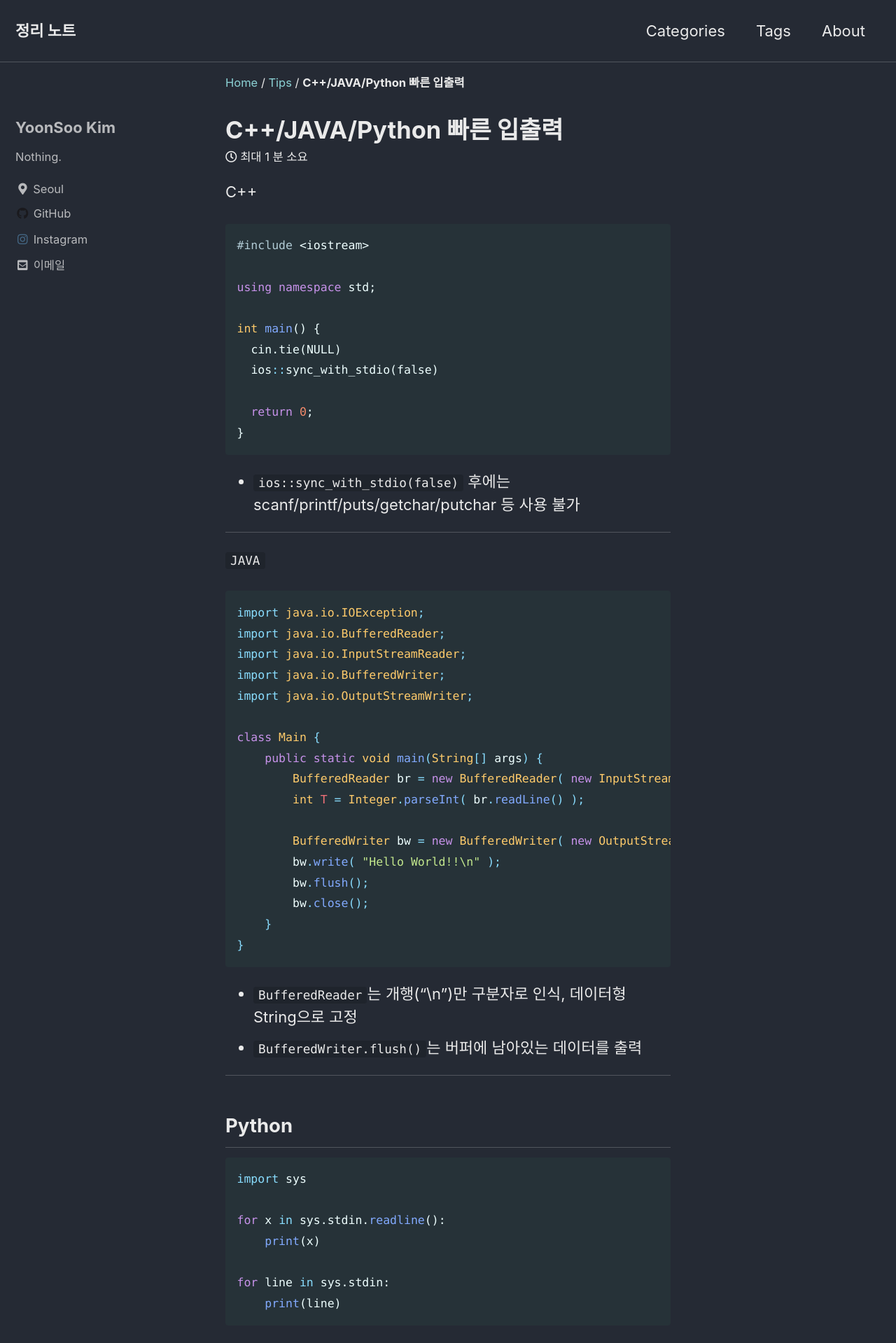
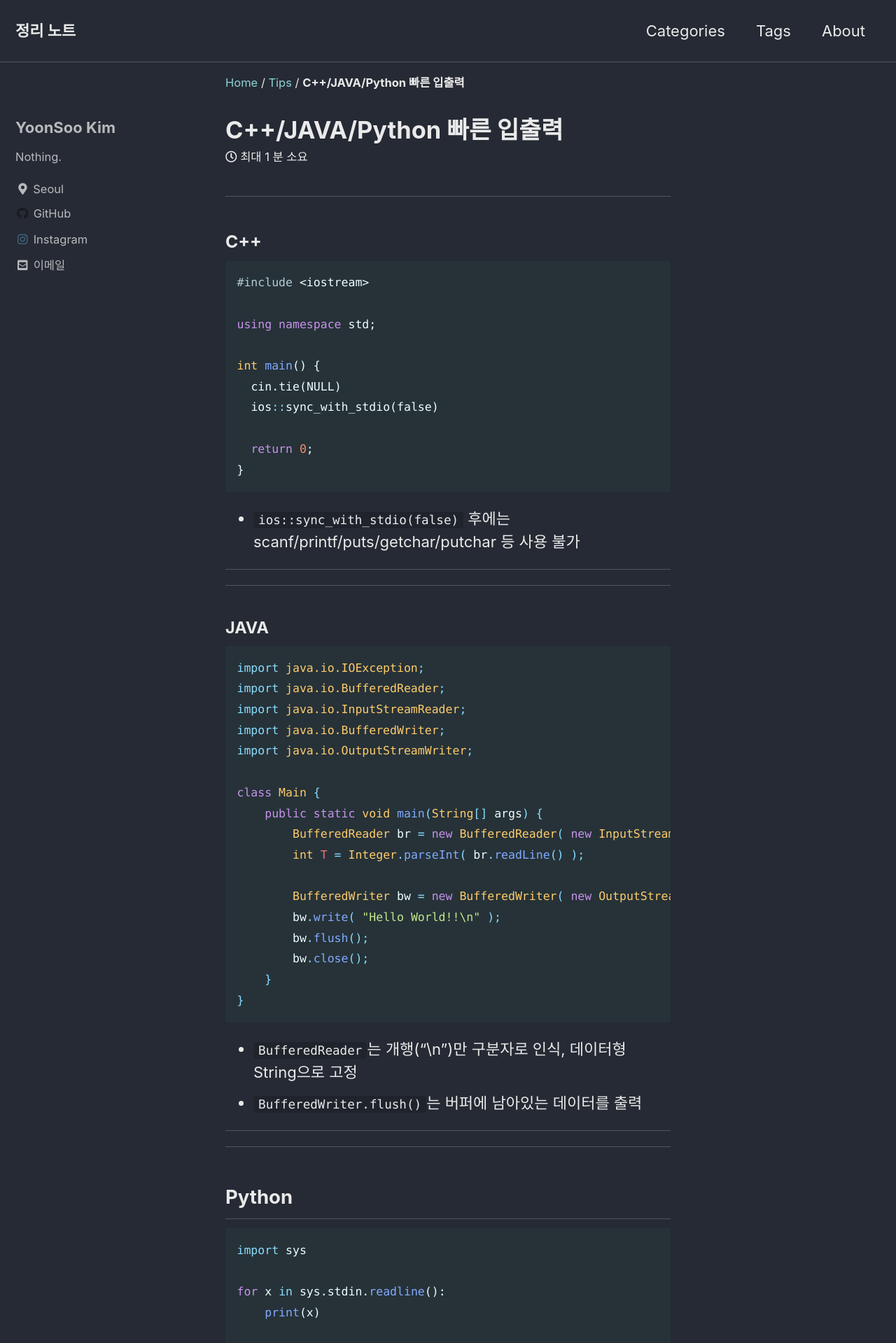
Before and after one commit to blackbeaver37/blackbeaver37.github.io, a Jekyll site: the page built from _posts/2020-07-23-fast_inoutput.md, in a window 1280 px wide. Shown: the top 1919 px of the page at 70% size. Built offline with Jekyll 4.4.1, drawn with Linux system fonts in a browser that asks for light colours; cached includes are drawn as plain includes.

````diff
--- a/_posts/2020-07-23-fast_inoutput.md
+++ b/_posts/2020-07-23-fast_inoutput.md
@@ -11,7 +11,9 @@ tags:
 last_modified_at: 2020-07-23T03:17:00-05:00
 ---
 
-C++
+---
+
+### C++
 
 ```c++
 #include <iostream>
@@ -30,7 +32,9 @@ int main() {
 
 ---
 
-`JAVA`
+---
+
+#### JAVA
 
 ```java
 import java.io.IOException;
@@ -57,6 +61,8 @@ class Main {
 
 ---
 
+---
+
 ## Python
 
 ```python
@@ -71,3 +77,5 @@ for line in sys.stdin:
 
 + `sys.stdin.readline()`은 스페이스 및 개행을 포함하여 한줄씩 받는다.
 + `sys.stdin`을 사용하면 한번에 받을 수 있다.
+
+---
````
